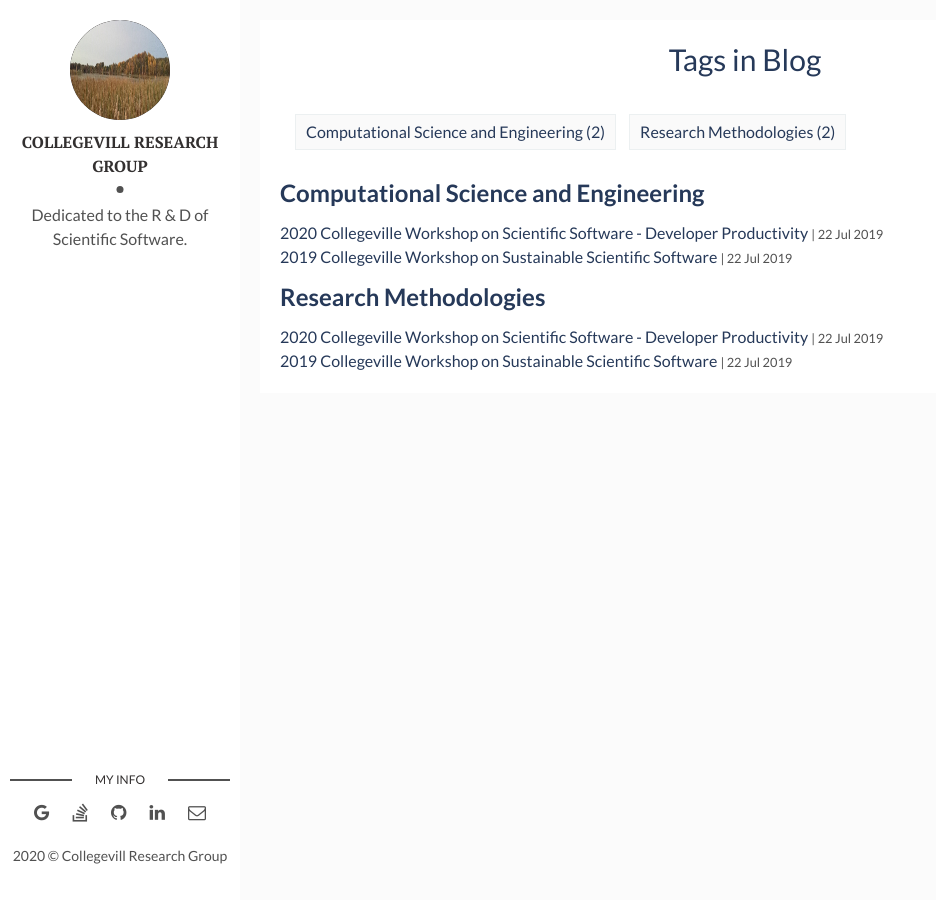
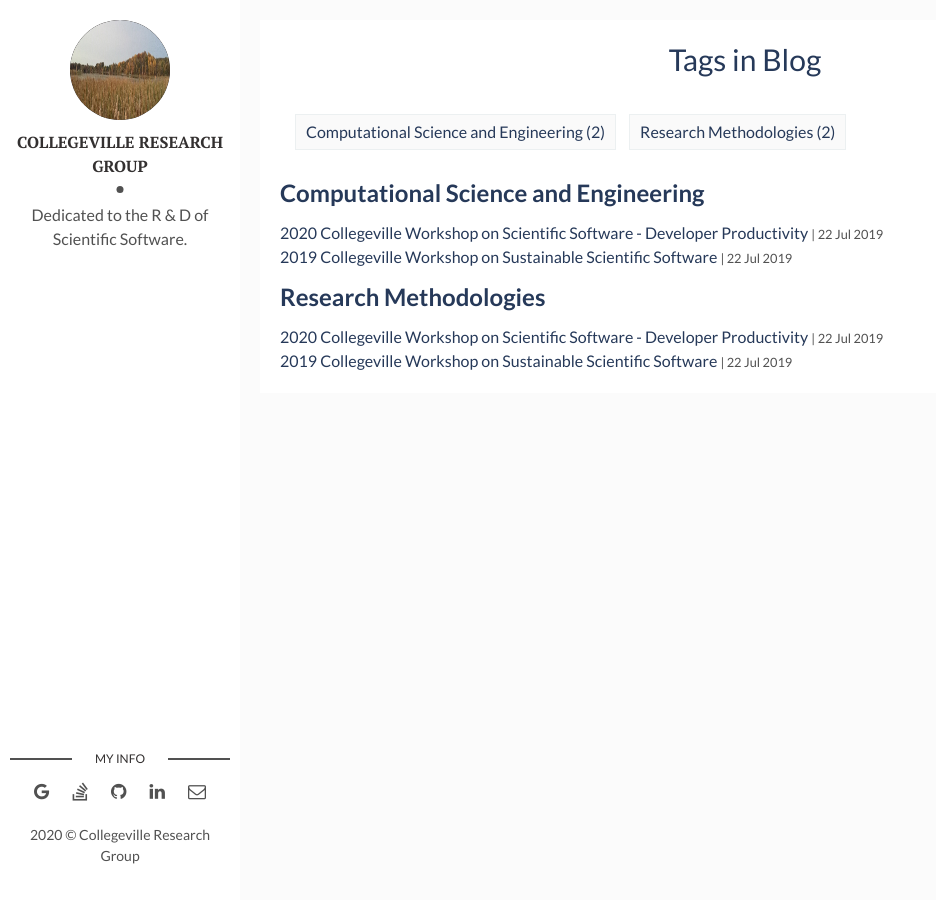
Before and after one commit to Collegeville/Workshops, a Jekyll site: the page built from tags.html, in a window 1280 px wide. Shown: the whole page, without its empty margins (0-936 px from the left). Built offline with Jekyll 4.4.1, drawn with Linux system fonts in a browser that asks for light colours; some of the changed lines change nothing that is shown.

Commit message:
Fix errors

```diff
--- a/_config.yml
+++ b/_config.yml
@@ -5,9 +5,14 @@
 baseurl: "" # the subpath of your site, e.g. /blog
 url: "https://collegeville.github.io" # the base hostname & protocol for your site, e.g. http://example.com
 site-twitter: #if your site has a twitter account, enter it here
+social-google: citations?user=3o3TleEAAAAJ&hl=en
+social-stack-overflow: users/4480512/michael-heroux
+social-github: maherou # add your Github handle
+social-linkedin: michael-heroux-763590 # add your Linkedin handle
+social-email: maherou@gmail.com # add your Email address
 
 # Author Settings
-author: Collegevill Research Group # add your name
+author: Collegeville Research Group # add your name
 author-img: KreigleLake.jpg # add your photo
 about-author: Dedicated to the R & D of Scientific Software. # add description
 
```
